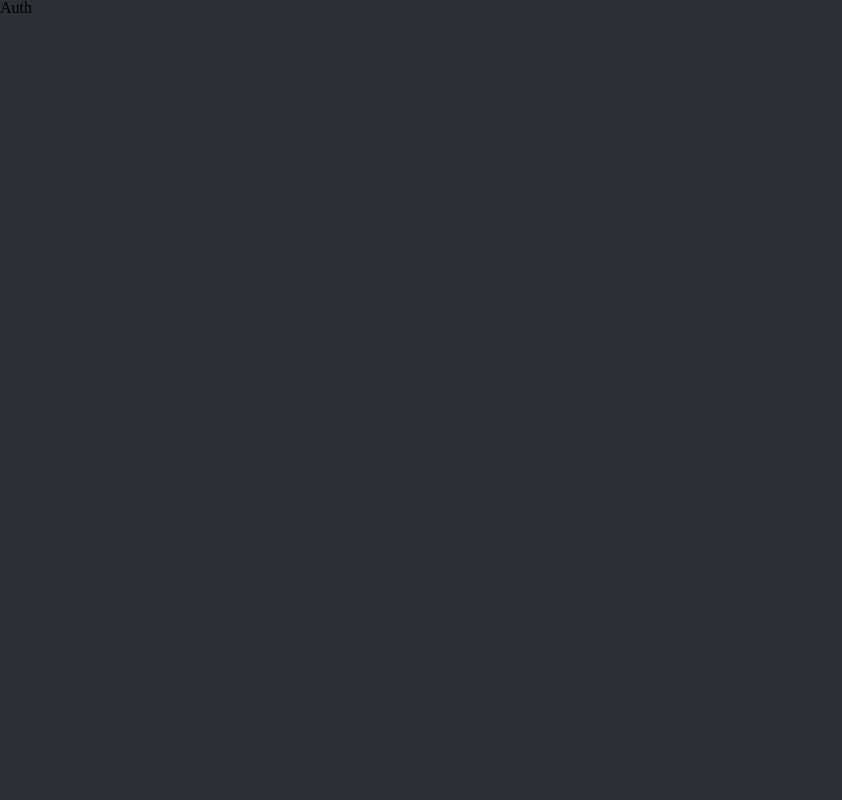
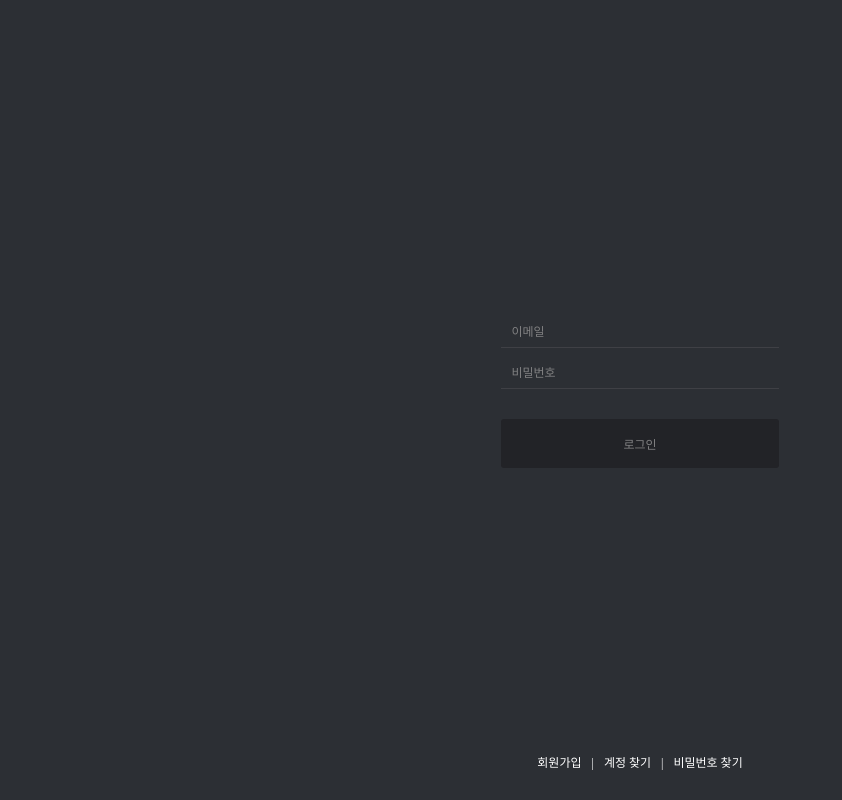
Before and after one commit to brightseon/kakao-clone-frontend, a React app: page / in a window 1280 px wide. Shown: the whole page, without its empty margins (0-842 px from the left). Built offline with nearby package versions, Linux system fonts and the light colour scheme.

Commit message:
로그인 화면 디자인

```diff
--- a/src/Components/App.tsx
+++ b/src/Components/App.tsx
@@ -4,17 +4,29 @@ import Router from './Router';
 import GlobalStyles from '../styles/GlobalStyles';
 import { ThemeProvider } from 'styled-components';
 import Theme from '../styles/Theme';
+import styled from 'styled-components';
+import { size } from '../styles/size';
+
+const Container = styled.div`
+    width: ${ size.maxWidth };
+    height: 100%;
+    display: flex;
+    align-items: center;
+    justify-content: center;
+`;
 
 const App = () => {
     const [isLoggedIn, toggleLoggedIn] = useState(false);
 
     return (
+        <Container>
             <ThemeProvider theme={ Theme }>
                 <BrowserRouter>
                     <GlobalStyles />
                     <Router isLoggedIn={ isLoggedIn } toggleLoggedIn={ toggleLoggedIn } />
                 </BrowserRouter>
             </ThemeProvider>
+        </Container>
     );
 };
 
--- a/src/Hooks/useInput.tsx
+++ b/src/Hooks/useInput.tsx
@@ -1,6 +1,6 @@
 import { useState, ChangeEventHandler, ChangeEvent } from "react"
 
-const useInput = defaultValue => {
+const useInput = (defaultValue : string) => {
     const [value, setValue] = useState(defaultValue);
 
     const onChange : ChangeEventHandler<HTMLInputElement> = (e : ChangeEvent<HTMLInputElement>) => {
--- a/src/Routes/Auth.tsx
+++ b/src/Routes/Auth.tsx
@@ -1,11 +1,102 @@
 import React, { SetStateAction, SFC, Dispatch } from 'react';
+import { Link } from 'react-router-dom';
+import styled from 'styled-components';
+import useInput from '../Hooks/useInput';
+import { LOGGED_OUT_ROUTER } from '../routes';
 
 interface IProps {
     toggleLoggedIn : Dispatch<SetStateAction<boolean>>;
 };
 
-const Auth : SFC<IProps> = ({ toggleLoggedIn }) => (
-    <div>Auth</div>
-);
+const Container = styled.div`
+    width: 100%;
+    height: 100%;
+    padding: 30px 0;
+    display: flex;
+    flex-direction: column;
+    align-items: center;
+    justify-content: center;
+`;
+
+const LoginForm = styled.div`
+    display: flex;
+    flex-direction: column;
+    justify-content: center;
+    flex: 1;
+`;
+
+const Input = styled.input`
+    border: none;
+    border-bottom: 1px solid #3F4045;
+    background-color: transparent;
+    color: ${ props => props.theme.whiteText };
+    font-size: 12px;
+    padding: 8px 10px;
+    margin-bottom: 10px;
+
+    &::placeholder {
+        color: ${ props => props.theme.darkText };
+    }
+`;
+
+const LoginButton = styled.button<{ active : boolean }>`
+    background-color: ${ props => props.theme.black };
+    padding: 16px 122px;
+    font-size: 12px;
+    border: none;
+    color: ${ props => props.active ? props.theme.whiteText : props.theme.darkText };
+    cursor: pointer;
+    margin-top: 20px;
+    border-radius: 3px;
+    user-select: none;
+`;
+
+const MemberService = styled.div``;
+
+const Item = styled.span`
+    color: ${ props => props.theme.whiteText };
+    font-size: 12px;
+    user-select: none;
+    cursor: pointer;
+`;
+
+const LinkItme = styled(Link)`
+    color: ${ props => props.theme.whiteText };
+    font-size: 12px;
+    user-select: none;
+    cursor: pointer;
+`;
+
+const Separator = styled.span`
+    color: ${ props => props.theme.whiteText };
+    font-size: 12px;
+    margin: 0 10px;
+    user-select: none;
+`;
+
+const Auth : SFC<IProps> = ({ toggleLoggedIn }) => {
+    let active = false;
+    const email = useInput('');
+    const password = useInput('');
+
+    if(email.value.length > 0 && password.value.length > 0) active = true;
+
+    return (
+        <Container>
+            <LoginForm>
+                <Input type="text" placeholder="이메일" value={ email.value } onChange={ email.onChange } />
+                <Input type="password" placeholder="비밀번호" value={ password.value } onChange={ password.onChange } />
+                <LoginButton type="button" active={ active }>로그인</LoginButton>
+           </LoginForm>
+           <MemberService>
+                <LinkItme to={ LOGGED_OUT_ROUTER.join }>회원가입</LinkItme>
+                <Separator>|</Separator>
+                <Item>계정 찾기</Item>
+                <Separator>|</Separator>
+                <Item>비밀번호 찾기</Item>
+           </MemberService>
+        </Container>
+    );
+};
 
 export default Auth;
--- a/src/styles/GlobalStyles.ts
+++ b/src/styles/GlobalStyles.ts
@@ -1,5 +1,6 @@
 import { createGlobalStyle } from 'styled-components';
 import reset from 'styled-reset';
+import { device } from './size';
 
 export default createGlobalStyle`
     ${ reset };
@@ -17,5 +18,17 @@ export default createGlobalStyle`
     #root {
         width: 100%;
         height: 100%;
+        display: flex;
+        align-items: center;
+        justify-content: center;
+    }
+
+    a {
+        text-decoration: none;
+    }
+
+    input,
+    button {
+        outline: none;
     }
 `;
--- a/src/styles/Theme.ts
+++ b/src/styles/Theme.ts
@@ -1,7 +1,10 @@
 import { DefaultTheme } from 'styled-components';
 
 const Theme : DefaultTheme = {
-    bgColor : '#2C2F34'
+    bgColor : '#2C2F34',
+    darkText : '#818182',
+    whiteText : '#FFFFFF',
+    black: '#222327'
 };
 
 export default Theme;
--- /dev/null
+++ b/src/styles/size.ts
@@ -0,0 +1,5 @@
+export const size = {
+    maxWidth : '512px'
+};
+
+export const device = `(min-width: ${ size.maxWidth })`;
--- a/src/types/styled.d.ts
+++ b/src/types/styled.d.ts
@@ -3,5 +3,8 @@ import 'styled-components';
 declare module 'styled-components' {
     export interface DefaultTheme {
         bgColor : string;
+        darkText : string;
+        whiteText : string;
+        black : string;
     }
 }
```
Lines whose indentation alone changed are shown as unchanged.
